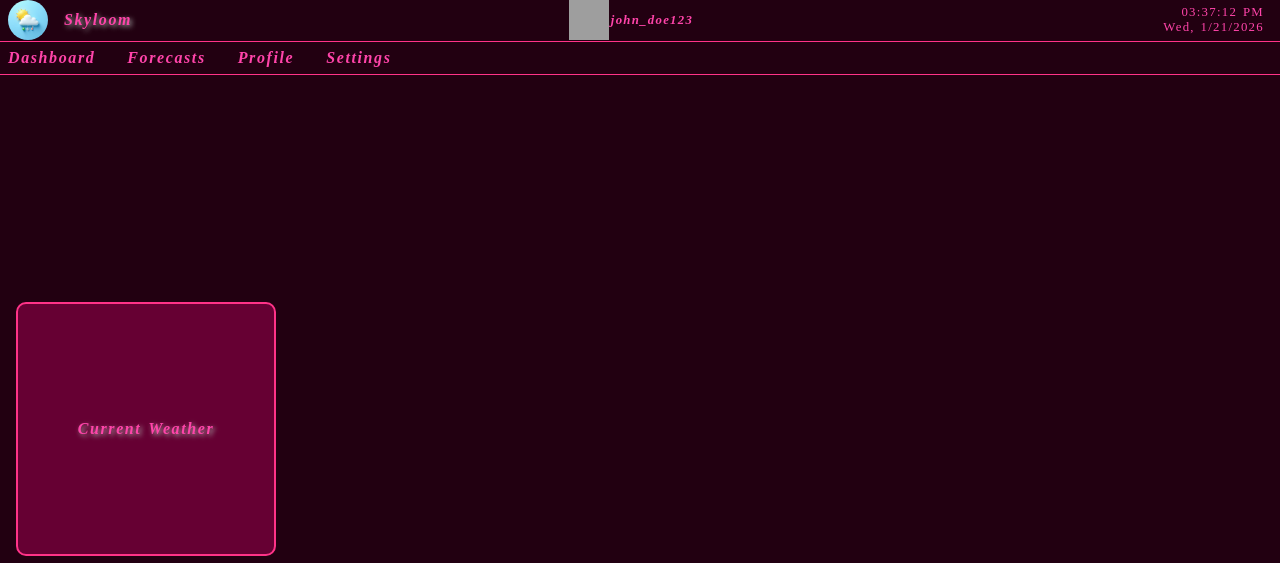
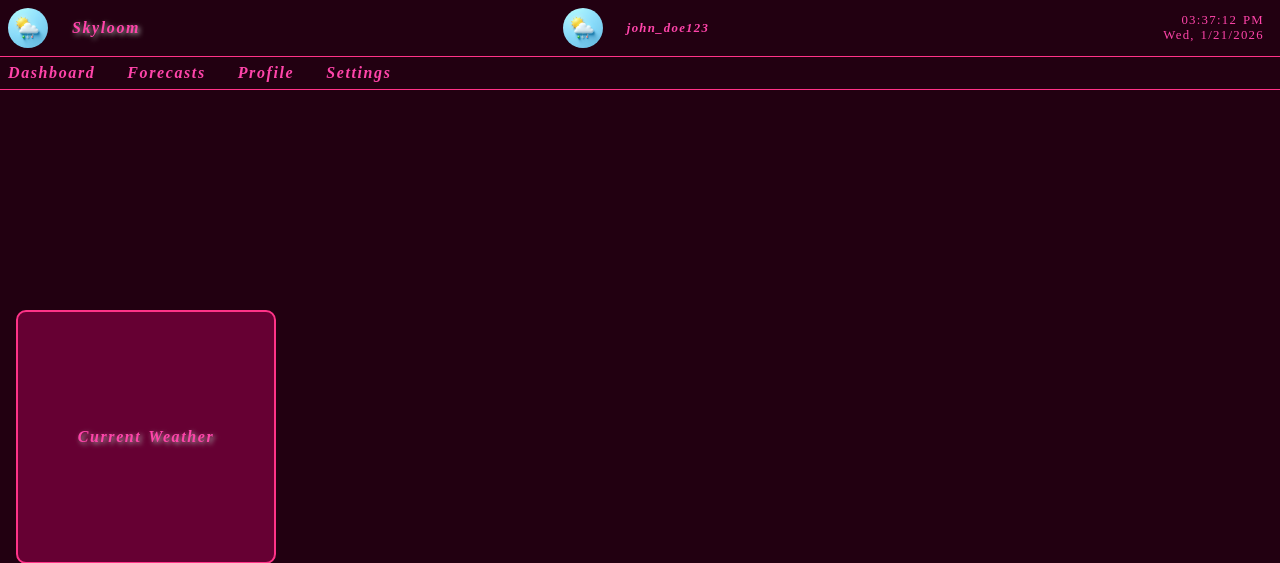
Before and after one commit to mek0124/skyloom, a Flask app: page / in a window 1280 px wide. Shown: the top 563 px of the page. Run offline with Flask 3, Linux system fonts and the light colour scheme; grey boxes are pictures that could not be loaded.

Commit message:
correct user-container; removed extra nested container; correct passing of user profile icon;

```diff
--- a/app/app.py
+++ b/app/app.py
@@ -18,6 +18,7 @@ app = {
 
 user_dict = {
     "username": "john_doe123",
+    "icon": "icon.jpeg",
     "is_logged_in": True
 }
 
--- a/app/static/css/components/header.css
+++ b/app/static/css/components/header.css
@@ -4,8 +4,7 @@ header {
   align-items: center;
   justify-content: center;
   width: 100%;
-  flex-shrink: 0;
-}
+  flex-shrink: 0;}
 
 header,
 .header-container {
@@ -15,7 +14,6 @@ header,
 .header-container,
 .title-container,
 .user-container,
-.user-title-container,
 .clock-container {
   display: flex;
   flex-direction: row;
@@ -30,20 +28,16 @@ header,
   gap: 1rem;
 }
 
-.user-title-container {
-  flex-direction: row;
-  width: 30%;
-}
-
 .clock-container {
   flex-direction: column;
   margin-right: 1rem;
   gap: 0;
 }
 
-.app-icon {
+.app-icon,
+.user-icon {
   border-radius: 9999px;
-  margin-left: 0.5rem;
+  margin: 0.5rem;
 }
 
 .title,
@@ -52,10 +46,10 @@ header,
   font-style: italic;
   font-size: 1rem;
   color: var(--text-primary);
-  width: 100%;
 }
 
 .title {
+  width: 100%;
   text-align: start;
   text-shadow: 2px 2px 5px #a9a9a9;
 }
--- a/app/templates/components/header.html
+++ b/app/templates/components/header.html
@@ -16,11 +16,10 @@
       </h1>
     </div>
 
+    {% if user %}
       <div class="user-container">
-      {% if user %}
-        <div class="user-title-container">
         <img
-            src="{{ url_for('static', filename='{{ user.icon }}') }}"
+          src="{{ url_for('static', filename='images/' + user.icon) }}"
           alt="User Icon Here"
           width="40"
           height="40"
@@ -32,7 +31,6 @@
         </h3>
       </div>
     {% endif %}
-    </div>
 
     <div class="clock-container">
       <span class="clock-display" id="cTime"></span>
```
Lines whose indentation alone changed are shown as unchanged.
